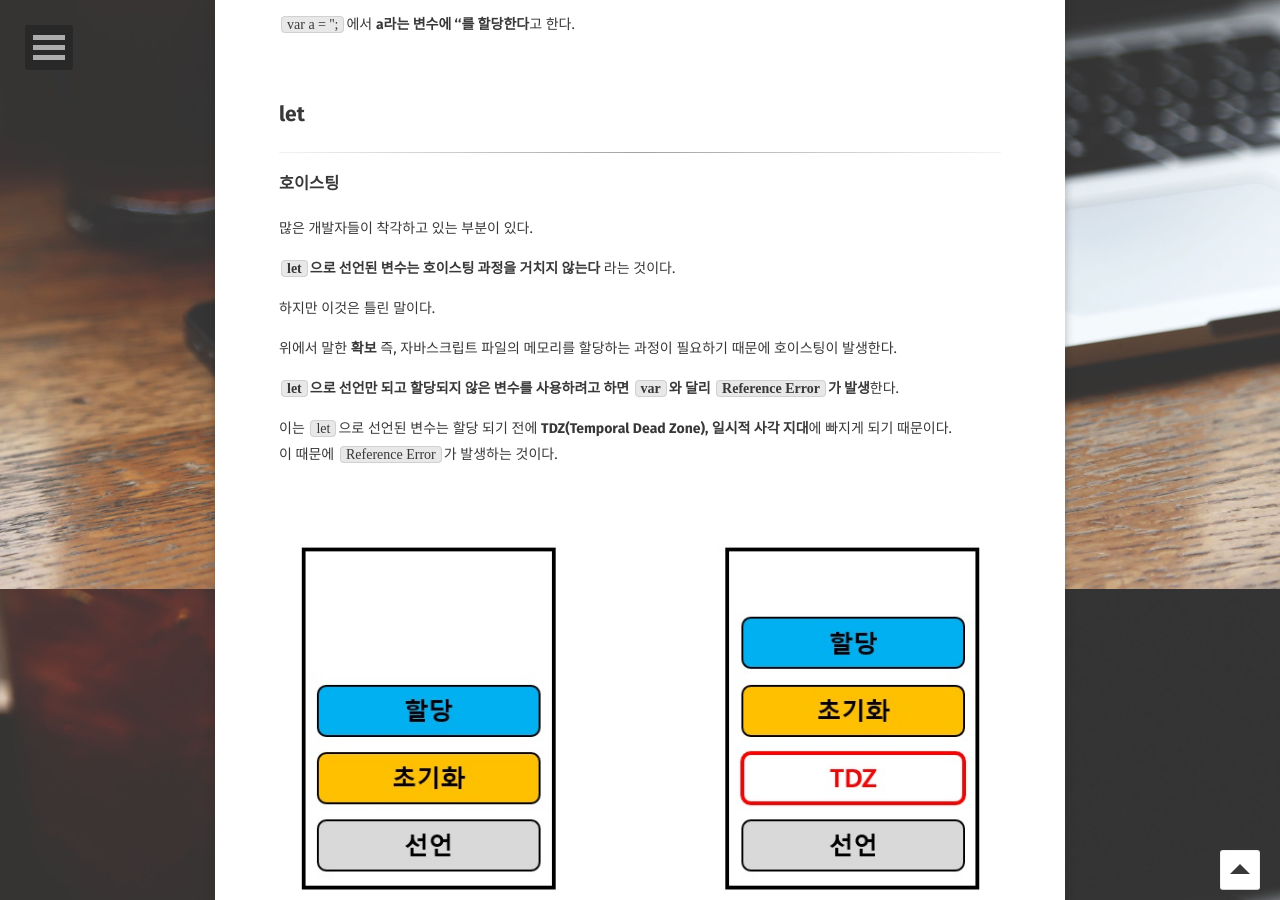
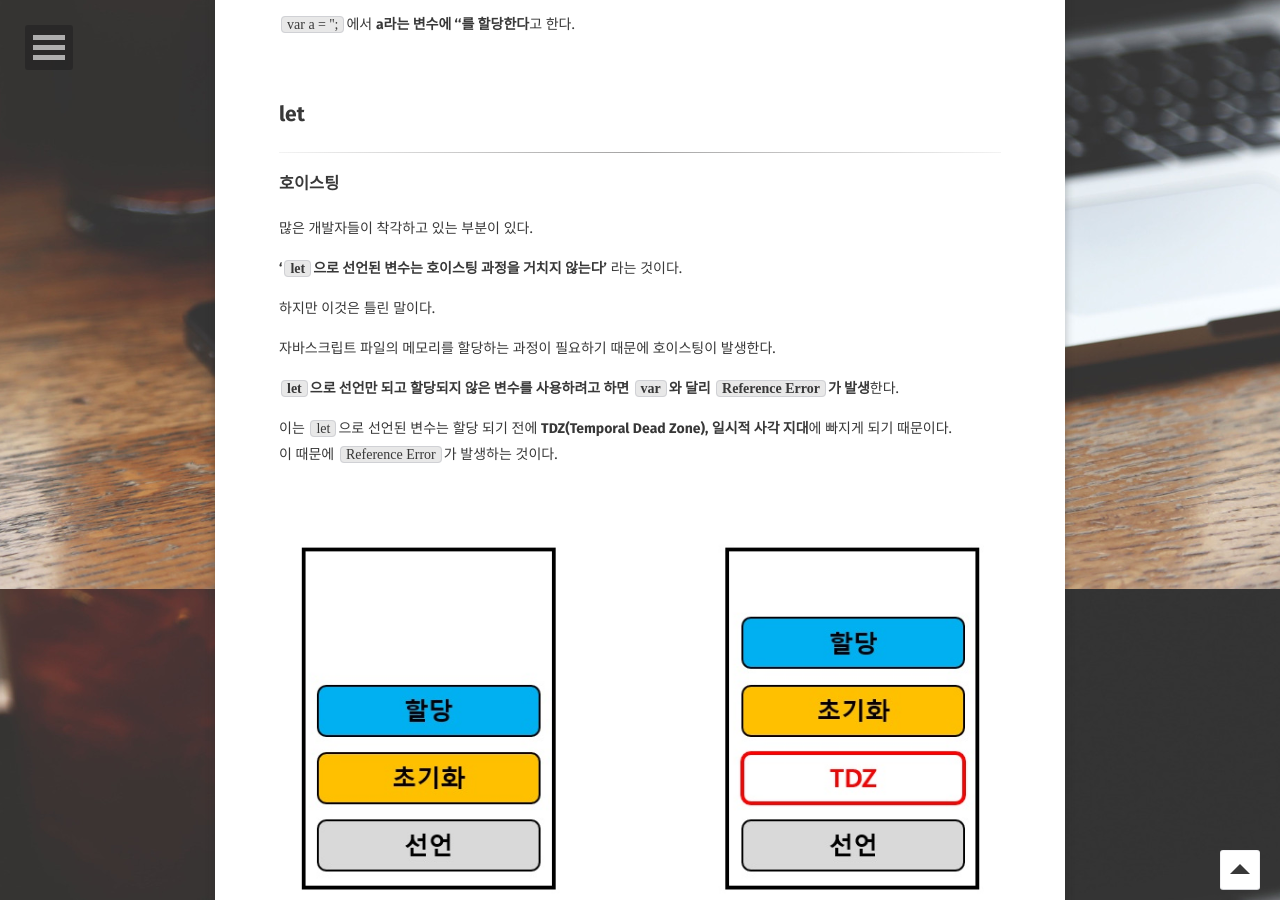
Before and after one commit to BKJang/DEVLOG, a Jekyll site: the page built from _posts/es6/2018-11-24-let_and_const.md, in a window 1280 px wide and 900 px high, scrolled down 1211 px. Built offline with Jekyll 4.4.1, drawn with Linux system fonts in a browser that asks for light colours; some web fonts are replaced; comment, search, counter and statistics services are not loaded.

Commit message:
Update 2018-11-24-let_and_const.md

```diff
--- a/_posts/es6/2018-11-24-let_and_const.md
+++ b/_posts/es6/2018-11-24-let_and_const.md
@@ -51,11 +51,11 @@ feature: '/assets/img/es6.jpg'
 
 많은 개발자들이 착각하고 있는 부분이 있다.
 
-**`let`으로 선언된 변수는 호이스팅 과정을 거치지 않는다** 라는 것이다.
+**'`let`으로 선언된 변수는 호이스팅 과정을 거치지 않는다'** 라는 것이다.
 
 하지만 이것은 틀린 말이다.
 
-위에서 말한 **확보** 즉, 자바스크립트 파일의 메모리를 할당하는 과정이 필요하기 때문에 호이스팅이 발생한다.
+자바스크립트 파일의 메모리를 할당하는 과정이 필요하기 때문에 호이스팅이 발생한다.
 
 **`let`으로 선언만 되고 할당되지 않은 변수를 사용하려고 하면 `var`와 달리 `Reference Error`가 발생**한다.
 
```
